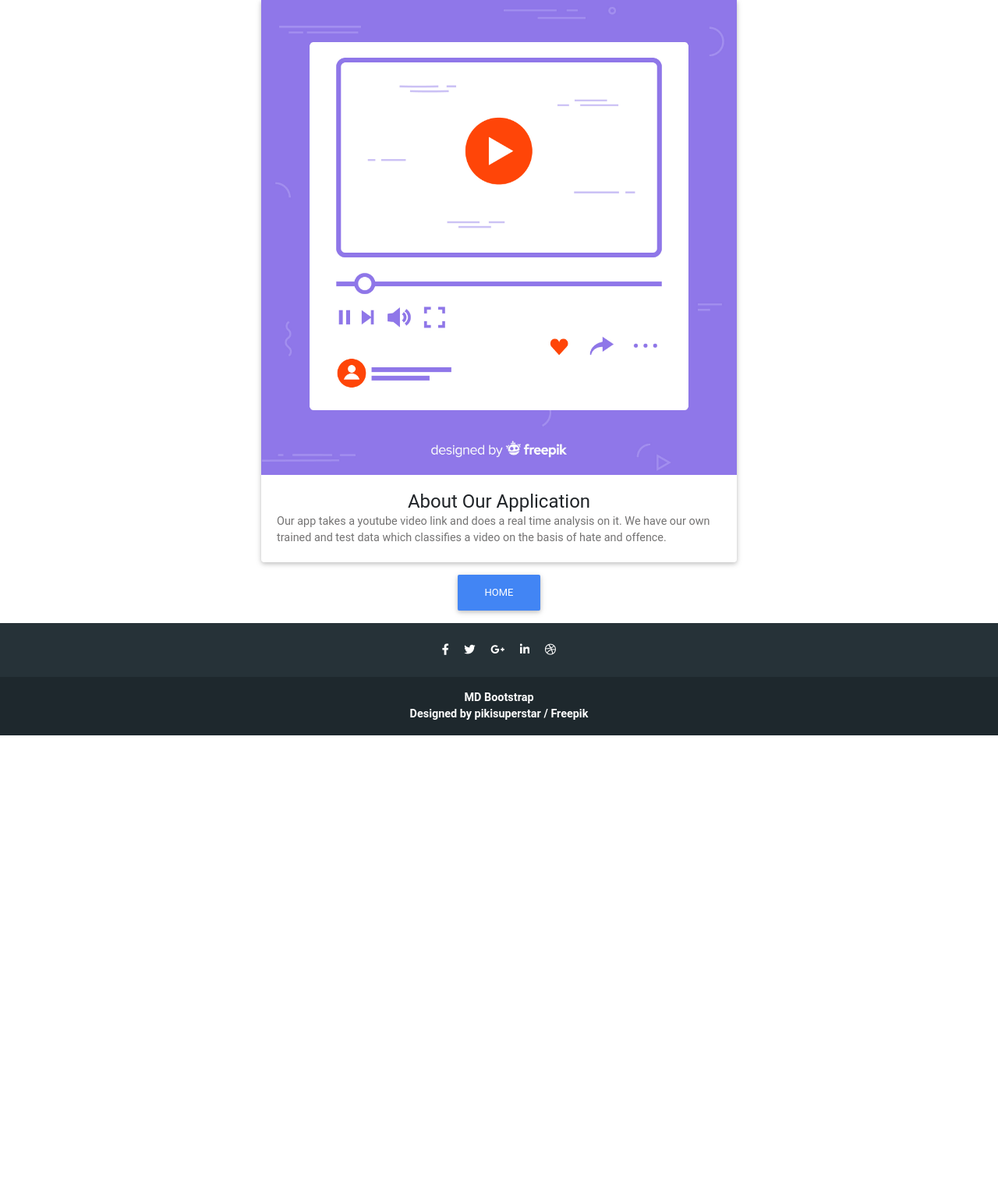
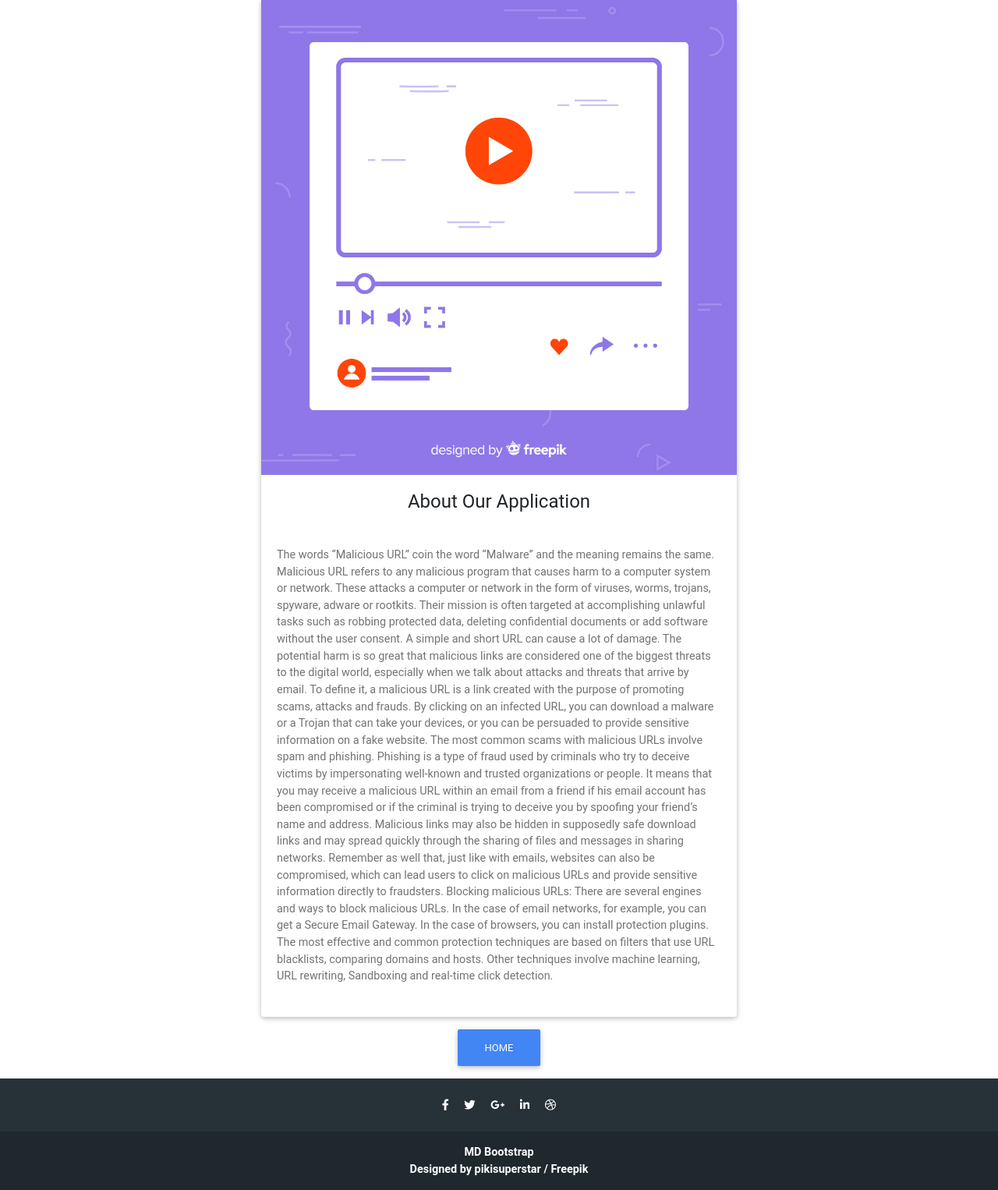
Before and after one commit to abhisheksaxena1998/Malicious-Url-Detection-Deep_Learning, a Django app: page /about/ in a window 1280 px wide. Shown: the part 73-1599 px from the top of the page at 78% size. Before the commit the page ends 1016 px from the top, so only its background shows below. Run offline with Django 3.2, Linux system fonts and the light colour scheme; parts of the project's set-up code (start-up, migrations or seed data) failed here and were passed over; some libraries are stand-ins or nearby versions.

Commit message:
fixed bugs

```diff
--- a/aut2/views.py
+++ b/aut2/views.py
@@ -44,7 +44,7 @@ def home(request):
 def result(request):
     #nm=request.GET['url']
     text=request.GET['url']
-    if len(text)==0:
+    if len(text)<=9:
         return render(request,'errorpage.html')
     aburl=-1
     digits="0123456789"
--- a/templates/about.html
+++ b/templates/about.html
@@ -74,7 +74,21 @@
                         <!-- Title -->
                         <h4 class="card-title" style="text-align: center;margin: 0 auto;">About Our Application</h4>
                         <!-- Text -->
-                        <p class="card-text">Our app takes a youtube video link and does a real time analysis on it. We have our own trained and test data which classifies a video on the basis of hate and offence.</p>
+                        <p class="card-text"></br></br>The words “Malicious URL” coin the word “Malware” and the meaning remains the same. Malicious URL refers to any malicious program that causes harm to a computer system or network. These attacks a computer or network in the form of viruses, worms, trojans, spyware, adware or rootkits.
+
+                            Their mission is often targeted at accomplishing unlawful tasks such as robbing protected data, deleting confidential documents or add software without the user consent.
+                            A simple and short URL can cause a lot of damage. The potential harm is so great that malicious links are considered one of the biggest threats to the digital world, especially when we talk about attacks and threats that arrive by email.
+
+                            To define it, a malicious URL is a link created with the purpose of promoting scams, attacks and frauds. By clicking on an infected URL, you can download a malware or a Trojan that can take your devices, or you can be persuaded to provide sensitive information on a fake website.
+                            The most common scams with malicious URLs involve spam and phishing. Phishing is a type of fraud used by criminals who try to deceive victims by impersonating well-known and trusted organizations or people.
+                            It means that you may receive a malicious URL within an email from a friend if his email account has been compromised or if the criminal is trying to deceive you by spoofing your friend’s name and address.
+                            Malicious links may also be hidden in supposedly safe download links and may spread quickly through the sharing of files and messages in sharing networks.
+                            Remember as well  that, just like with emails, websites can also be compromised, which can lead users to click on malicious URLs and provide sensitive information directly to fraudsters.
+
+                            Blocking malicious URLs:
+
+                            There are several engines and ways to block malicious URLs. In the case of email networks, for example, you can get a Secure Email Gateway. In the case of browsers, you can install protection plugins.
+                            The most effective and common protection techniques are based on filters that use URL blacklists, comparing domains and hosts. Other techniques involve machine learning, URL rewriting, Sandboxing and real-time click detection.</br></br></p>
                         <!-- Button -->
 
                     </div>
```
